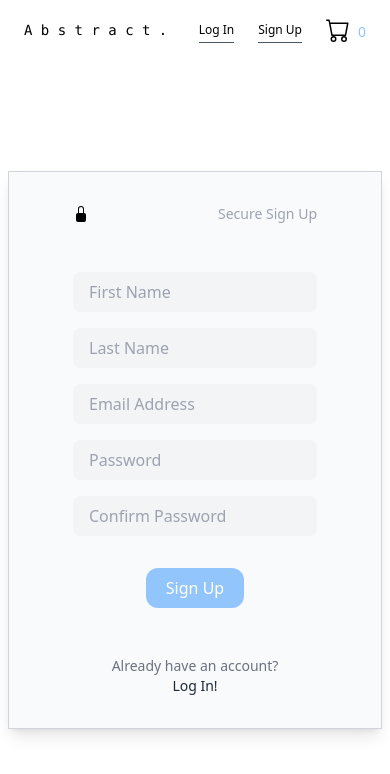
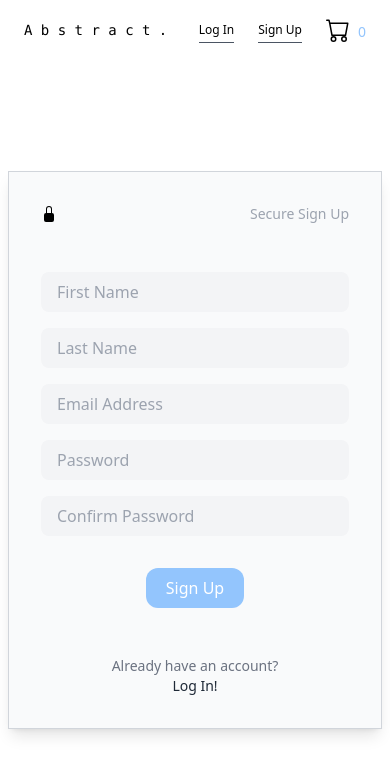
Before and after one commit to knlrvr/abstract, a Next.js app: page /signup in a window 390 px wide. Shown: the top 774 px of the page. Built offline with nearby package versions, Linux system fonts and the light colour scheme.

Commit message:
lowered x padding on login & signup on mobile

```diff
--- a/pages/login.js
+++ b/pages/login.js
@@ -12,7 +12,7 @@ export default function Login() {
             <Navbar />
             <div className="max-w-5xl mx-auto">
                 <div className="h-screen flex justify-center items-center pb-12 px-2 md:px-6">
-                    <div className="border border-gray-300 bg-gray-50 w-full md:w-1/2 flex flex-col py-8 px-16 space-y-12 shadow-lg">
+                    <div className="border border-gray-300 bg-gray-50 w-full md:w-1/2 flex flex-col py-8 px-8 md:px-16 space-y-12 shadow-lg">
 
                         <div className="flex items-center justify-between w-full">
                             <BsLockFill />
--- a/pages/signup.js
+++ b/pages/signup.js
@@ -15,7 +15,7 @@ export default function Signup() {
             <Navbar />
             <div className="max-w-5xl mx-auto">
                 <div className="h-screen flex justify-center items-center pb-12 px-2 md:px-6">
-                    <div className="border border-gray-300 bg-gray-50 w-full md:w-1/2 flex flex-col py-8 px-16 space-y-12 shadow-lg">
+                    <div className="border border-gray-300 bg-gray-50 w-full md:w-1/2 flex flex-col py-8 px-8 md:px-16 space-y-12 shadow-lg">
 
                         <div className="flex items-center justify-between w-full">
                             <BsLockFill />
```
